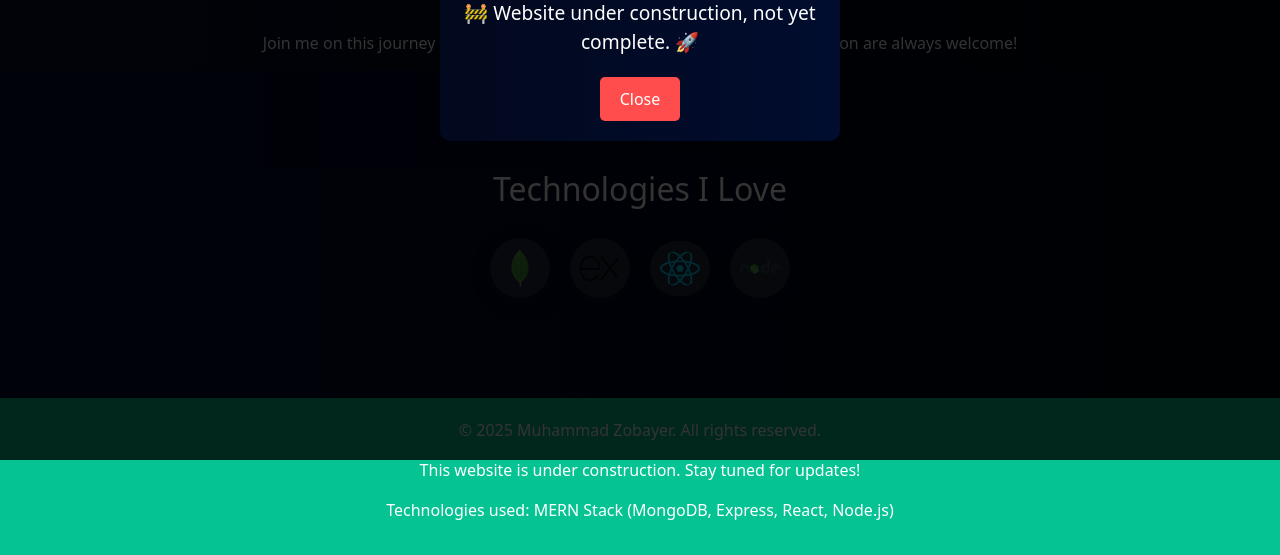
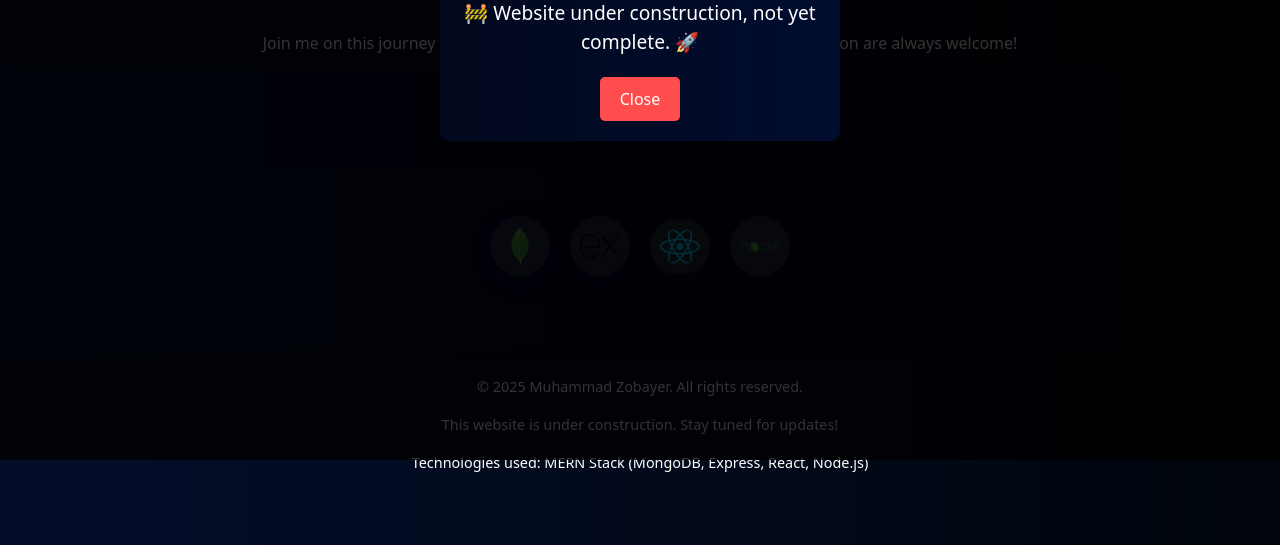
Before and after one commit to devzobayer/dev, a React (Vite) app in the folder dev/: page / in a window 1280 px wide. Shown: the part 340-895 px from the top of the page. Built offline with nearby package versions, Linux system fonts and the light colour scheme.

Commit message:
Initial commit

```diff
--- a/dev/src/components/Footer.css
+++ b/dev/src/components/Footer.css
@@ -1,6 +1,27 @@
-.footer{
-    background-color: #06c394;
+.footer {
+    background: linear-gradient(to right, #040e2b, #00050c); /* Gradient background */
     color: #fff;
     padding: 20px;
     text-align: center;
+    font-size: 0.9rem;
+    box-shadow: 0 -4px 8px rgba(0, 0, 0, 0.2);
 }
+
+.footer-content {
+    margin-bottom: 10px;
+}
+
+.footer-social {
+    margin-top: 10px;
+}
+
+.footer-social a {
+    color: #06c394;
+    margin: 0 10px;
+    font-size: 1.5rem;
+    transition: color 0.3s ease;
+}
+
+.footer-social a:hover {
+    color: #00ffcc;
+}
--- a/dev/src/components/Footer.jsx
+++ b/dev/src/components/Footer.jsx
@@ -4,9 +4,22 @@ import './Footer.css'; // Import your CSS file for styling
 const Footer = () => {
     return (
         <footer className="footer">
-            <p>© {new Date().getFullYear()} Muhammad Zobayer. All rights reserved.</p>
-            <p>This website is under construction. Stay tuned for updates!</p>
-            <p>Technologies used: MERN Stack (MongoDB, Express, React, Node.js)</p>
+            <div className="footer-content">
+                <p>© {new Date().getFullYear()} Muhammad Zobayer. All rights reserved.</p>
+                <p>This website is under construction. Stay tuned for updates!</p>
+                <p>Technologies used: MERN Stack (MongoDB, Express, React, Node.js)</p>
+            </div>
+            <div className="footer-social">
+                <a href="https://github.com/devzobayer" target="_blank" rel="noopener noreferrer">
+                    <i className="fab fa-github"></i>
+                </a>
+                <a href="https://linkedin.com/in/devzobayer" target="_blank" rel="noopener noreferrer">
+                    <i className="fab fa-linkedin"></i>
+                </a>
+                <a href="https://twitter.com/devzobayer" target="_blank" rel="noopener noreferrer">
+                    <i className="fab fa-twitter"></i>
+                </a>
+            </div>
         </footer>
     );
 };
--- a/dev/src/pages/Home.css
+++ b/dev/src/pages/Home.css
@@ -67,7 +67,8 @@ body {
 }
 .logo-container{
     background: linear-gradient(to right, #010b35, #00030c);
-    padding: 100px 0;
+padding-top: 30px;
+padding-bottom: 40px;
 }
 .logos {
     display: flex;
@@ -75,7 +76,8 @@ body {
     align-items: center;
     gap: 20px;
      /* Semi-transparent white background */
-     margin-top: 30px !important;
+   padding-top: 30px;
+   padding-bottom: 40px;
 }
 .logos img {
     width: 60px;
--- a/dev/src/pages/Home.jsx
+++ b/dev/src/pages/Home.jsx
@@ -55,8 +55,11 @@ const Home = () => {
             </section>
 
             <section className="logo-container">
-                <h2 className="technologies-heading">Technologies I Love</h2>
-                <div className="logos">
+                <div className="technologies-heading mb-6">
+                <h2 className=" ">Technologies I Love</h2>
+                </div>
+
+                <div className="logos mt-5">
                     <img src={mongoIcon} alt="MongoDB Logo" className="tech-logo" title="MongoDB" />
                     <img src={expressIcon} alt="Express.js Logo" className="tech-logo" title="Express.js" />
                     <img src={reactIcon} alt="React Logo" className="tech-logo" title="React" />
```
